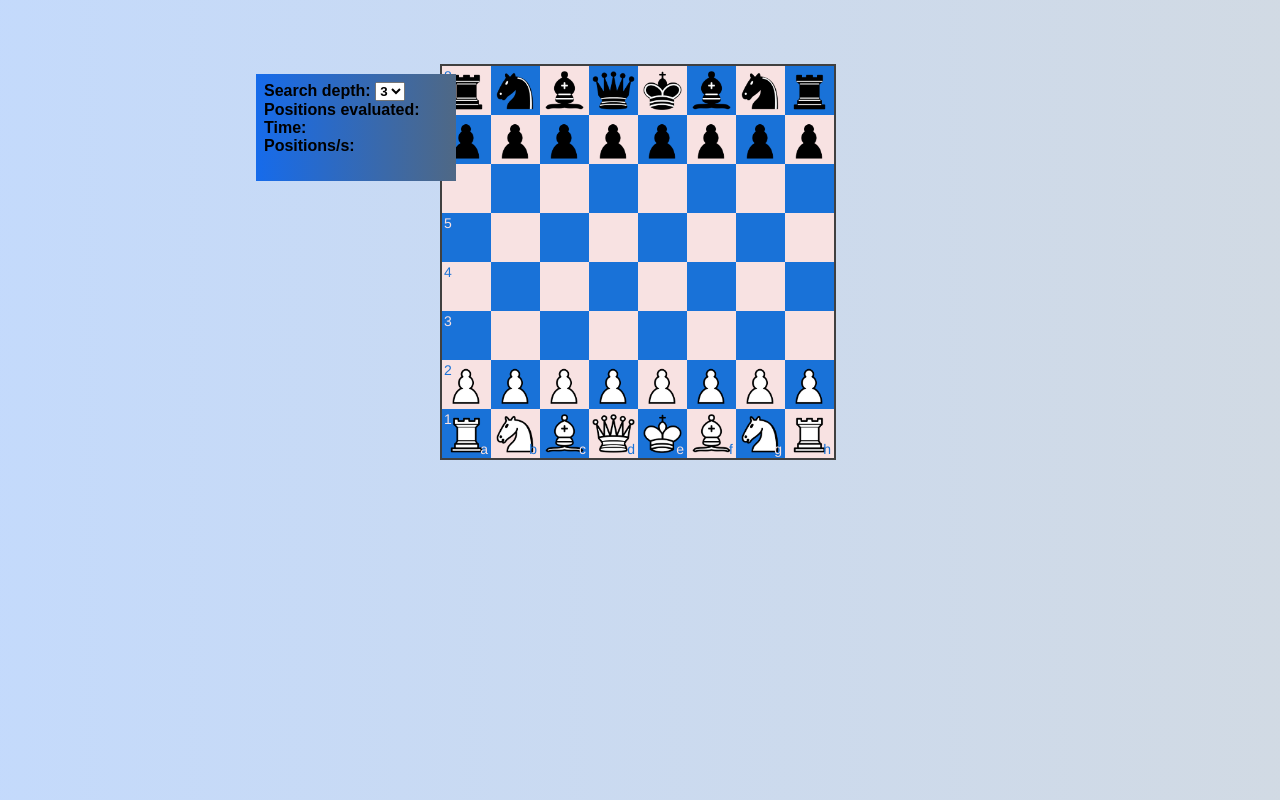
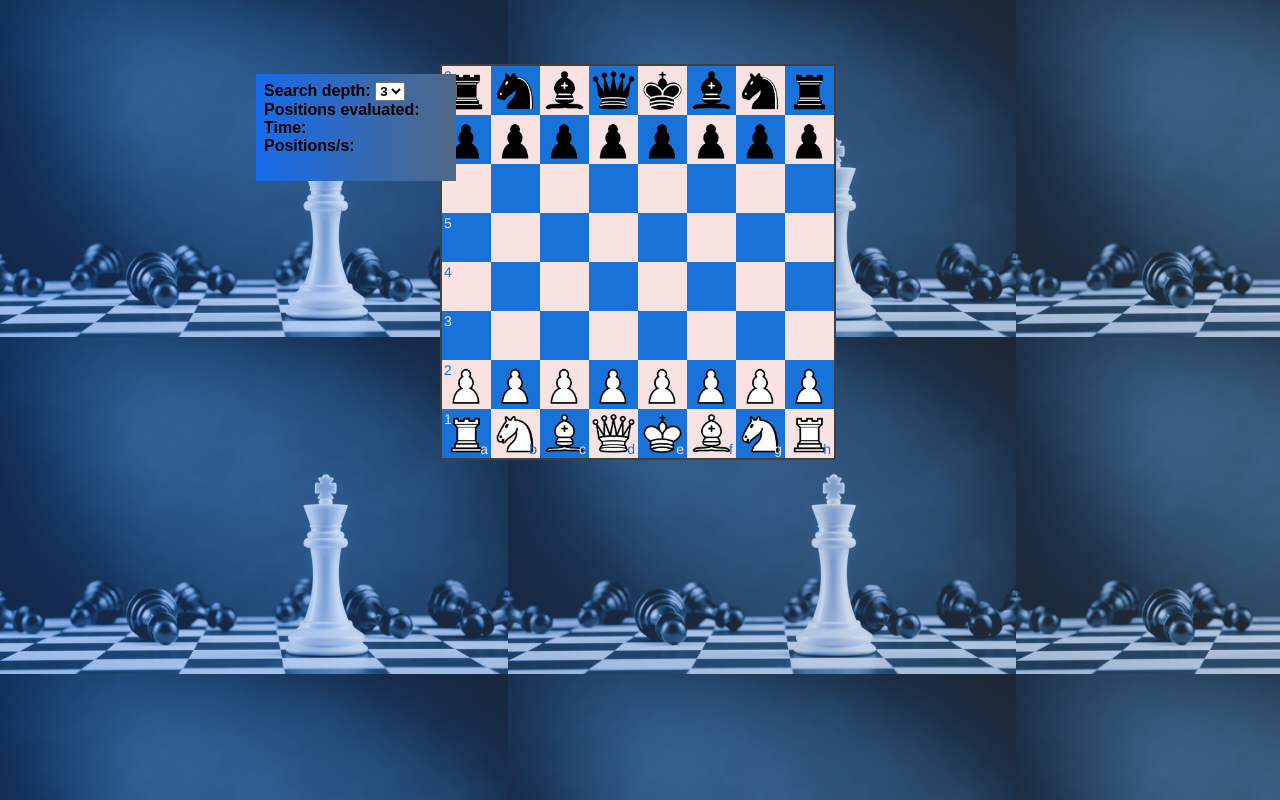
Before and after one commit to hoang-le-minh/chess-ai, a plain HTML site: page index.html in a window 1280 px wide. Drawn offline with Linux system fonts and the light colour scheme; the site is published under a folder, as on GitHub Pages, so addresses that start at the root find nothing.

Commit message:
Update style.css

```diff
--- a/style.css
+++ b/style.css
@@ -8,8 +8,8 @@
 html {
     scroll-behavior: smooth;
     font-family: Arial, Helvetica, sans-serif;
-    background: url('/img/background/chess-background.jpg');
-    background-image: linear-gradient(90deg, rgba(59, 132, 243, 0.3), rgba(103, 132, 165, 0.3)), url('/img/background/chess-background.jpg')
+/*     background: url('/img/background/chess-background.jpg'); */
+    background-image: linear-gradient(90deg, rgba(59, 132, 243, 0.3), rgba(103, 132, 165, 0.3)), url('./img/background/chess-background.jpg')
 
 }
 
```
